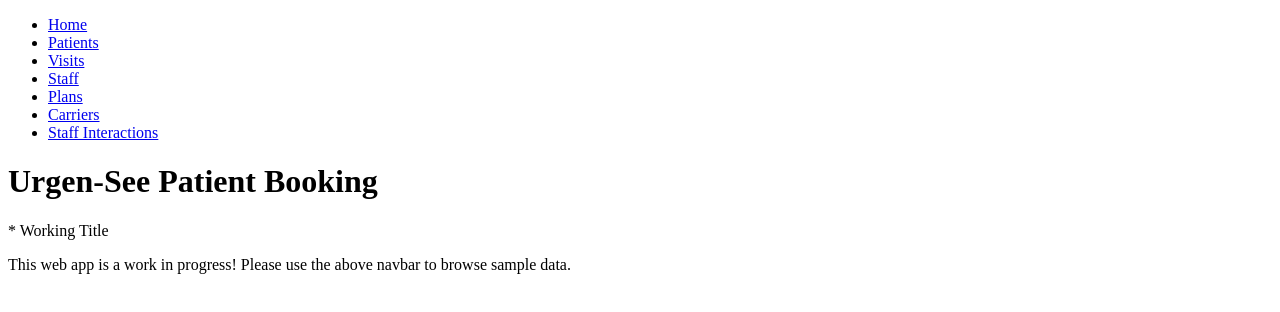
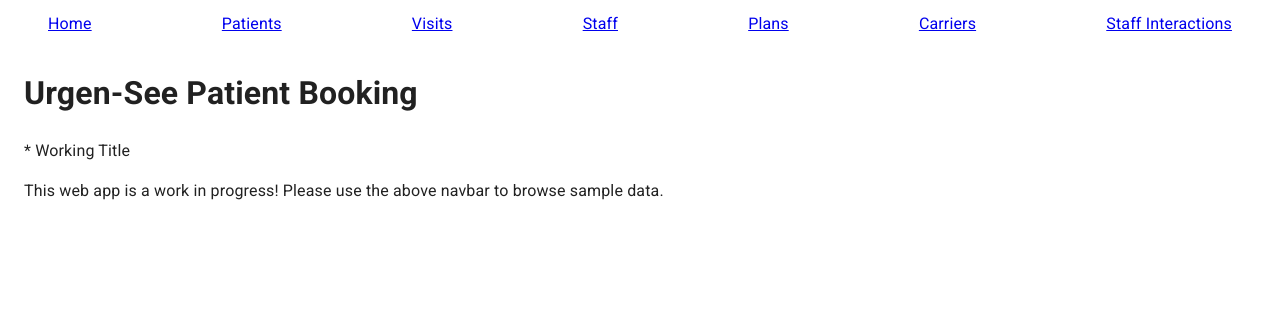
Before and after one commit to kchou-certik/urgen-see, a React (Create React App) app in the folder client/: page / in a window 1280 px wide. Shown: the top 312 px of the page. Built offline with nearby package versions, Linux system fonts and the light colour scheme.

Commit message:
start some very basic css; install material UI

```diff
--- a/client/package.json
+++ b/client/package.json
@@ -3,6 +3,9 @@
   "version": "0.1.0",
   "private": true,
   "dependencies": {
+    "@emotion/react": "^11.9.3",
+    "@emotion/styled": "^11.9.3",
+    "@mui/material": "^5.9.1",
     "@testing-library/jest-dom": "^5.16.4",
     "@testing-library/react": "^13.3.0",
     "@testing-library/user-event": "^13.5.0",
--- a/client/src/App.css
+++ b/client/src/App.css
@@ -1,19 +1 @@
-td,
-th {
-    padding: 0.5em 0.5em;
-}
-
-table {
-    border-collapse: collapse;
-    border: 1px solid grey;
-}
-
-th {
-    border-bottom: 2px solid black;
-    border-left: 1px solid black;
-    border-right: 1px solid black;
-}
-
-tr {
-    border: 1px solid grey;
-}
+@import url("https://fonts.googleapis.com/css2?family=Roboto:wght@300;400;500;700&display=swap");
--- a/client/src/App.js
+++ b/client/src/App.js
@@ -15,35 +15,26 @@ import StaffInteractions from './routes/staffInteractions/StaffInteractions';
 import InteractionNew from './routes/staffInteractions/InteractionNew';
 
 import './App.css';
+import { CssBaseline } from '@mui/material';
+import { Container } from '@mui/material';
+import { Toolbar } from '@mui/material';
 
 function App() {
   return (
-    <div>
-      <nav>
-        <ul>
-          <li>
+    <>
+      <CssBaseline />
+      <Container maxWidth="xl">
+        <Toolbar component="nav" variant="dense" sx={{ justifyContent: "space-between" }}>
           <Link to="/">Home</Link>
-          </li>
-          <li>
           <Link to="/patients">Patients</Link>
-          </li>
-          <li>
           <Link to="/visits">Visits</Link>
-          </li>
-          <li>
           <Link to="/staff">Staff</Link>
-          </li>
-          <li>
           <Link to="/plans">Plans</Link>
-          </li>
-          <li>
           <Link to="/carriers">Carriers</Link>
-          </li>
-          <li>
           <Link to="/staff-interactions">Staff Interactions</Link>
-          </li>
-        </ul>
-      </nav>
+        </Toolbar>
+      </Container>
+      <Container maxWidth="xl">
         <Routes>
           <Route path="/" element={<Index />} />
           <Route path="patients" element={<Patients />} />
@@ -59,7 +50,8 @@ function App() {
           <Route path="staff-interactions" element={<StaffInteractions />} />
           <Route path="staff-interactions/new" element={<InteractionNew />} />
         </Routes>
-    </div >
+      </Container >
+    </>
   );
 }
 
```
Also changed, not shown: 1 other file (tests, documents, lock files or other folders). Lines whose indentation alone changed are shown as unchanged.
